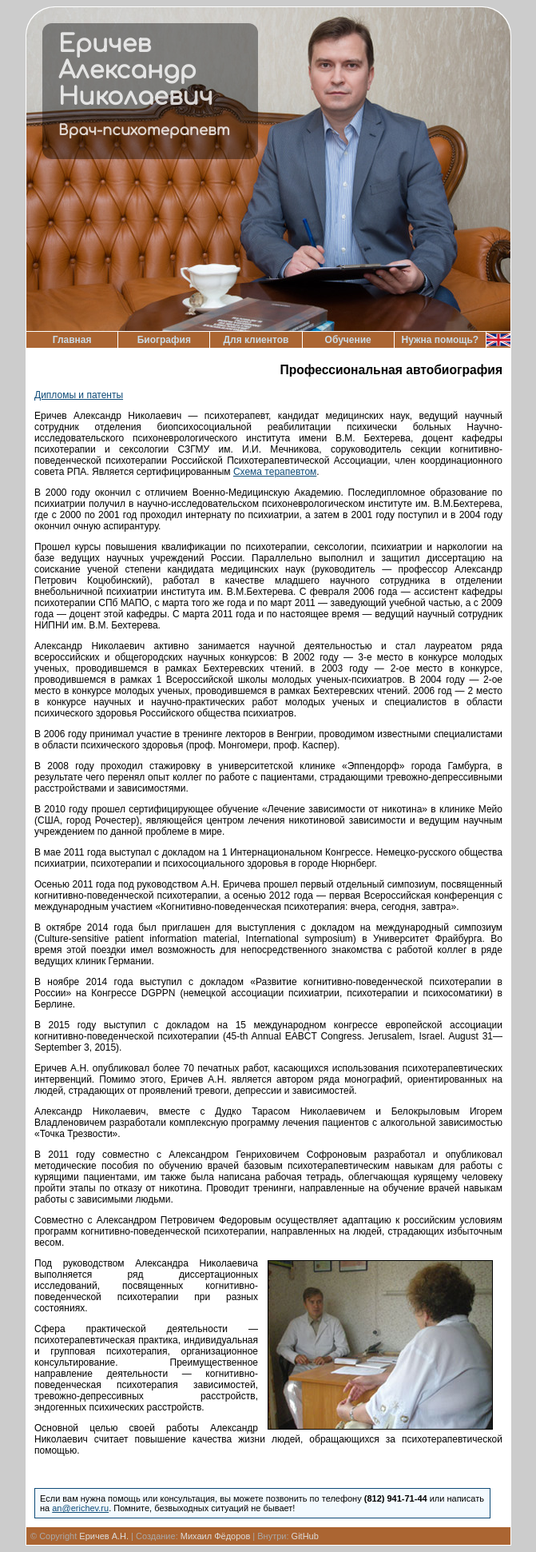
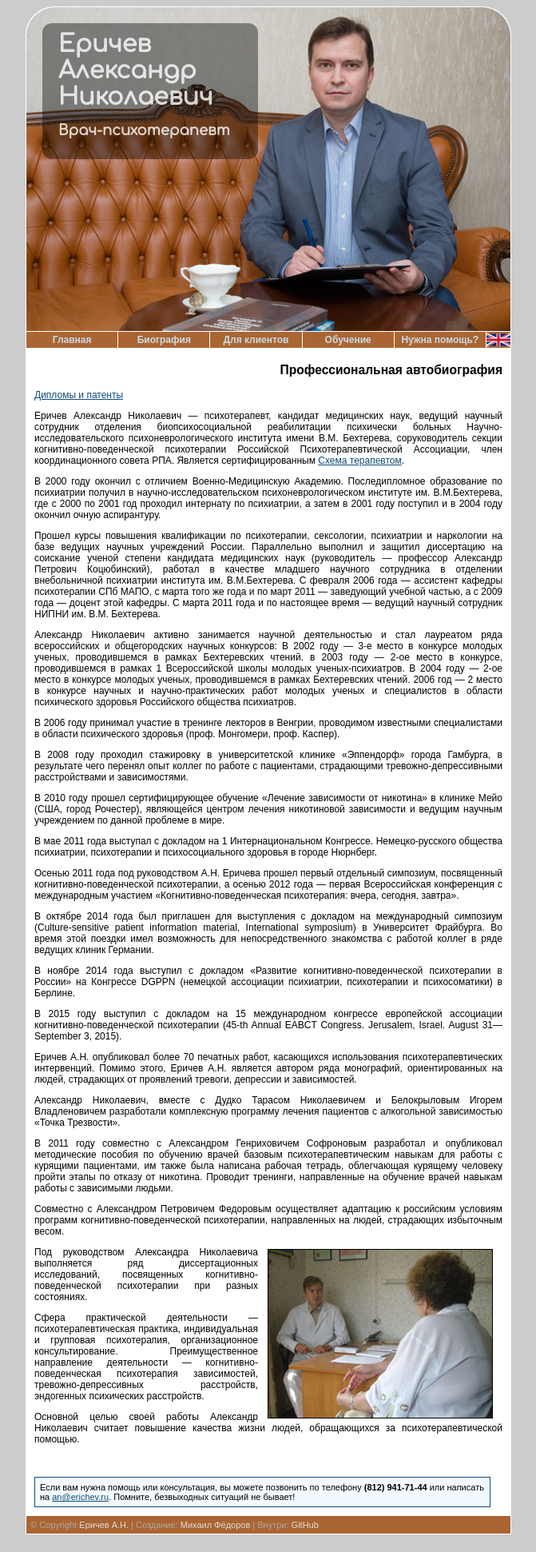
Before and after one commit to i-vanhoe/erichev.ru, a Jekyll site: the page built from _pages/bio/index.html, in a window 1280 px wide. Shown: the whole page at 80% size, without its empty margins (304-975 px from the left). Built offline with Jekyll 4.4.1, drawn with Linux system fonts in a browser that asks for light colours.

Commit message:
Update index.html

```diff
--- a/_pages/bio/index.html
+++ b/_pages/bio/index.html
@@ -8,7 +8,7 @@ permalink: /bio/
 
 <p><a href="/bio/dip">Дипломы и патенты</a></p>
 
-<p>Еричев Александр Николаевич &mdash; психотерапевт, кандидат медицинских наук, ведущий научный сотрудник отделения биопсихосоциальной реабилитации психически больных Научно-исследовательского психоневрологического института имени В.М. Бехтерева, доцент кафедры психотерапии и сексологии СЗГМУ им. И.И. Мечникова, соруководитель секции когнитивно-поведенческой психотерапии Российской Психотерапевтической Ассоциации, член координационного совета РПА. Является сертифицированным <a href="http://www.schematherapysociety.org/Sys/PublicProfile/27250598/3699748">Схема терапевтом</a>.</p>
+<p>Еричев Александр Николаевич &mdash; психотерапевт, кандидат медицинских наук, ведущий научный сотрудник отделения биопсихосоциальной реабилитации психически больных Научно-исследовательского психоневрологического института имени В.М. Бехтерева, соруководитель секции когнитивно-поведенческой психотерапии Российской Психотерапевтической Ассоциации, член координационного совета РПА. Является сертифицированным <a href="http://www.schematherapysociety.org/Sys/PublicProfile/27250598/3699748">Схема терапевтом</a>.</p>
 
 <p>В 2000 году окончил с отличием Военно-Медицинскую Академию. Последипломное образование по психиатрии получил в научно-исследовательском психоневрологическом институте им. В.М.Бехтерева, где с 2000 по 2001 год проходил интернату по психиатрии, а затем в 2001 году поступил и в 2004 году окончил очную аспирантуру.</p>
 
```
